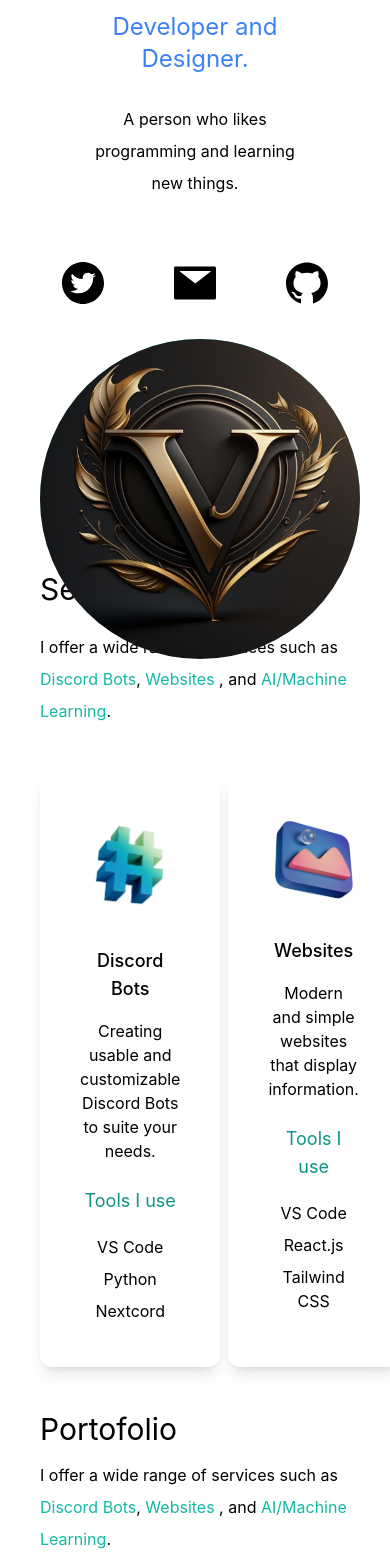
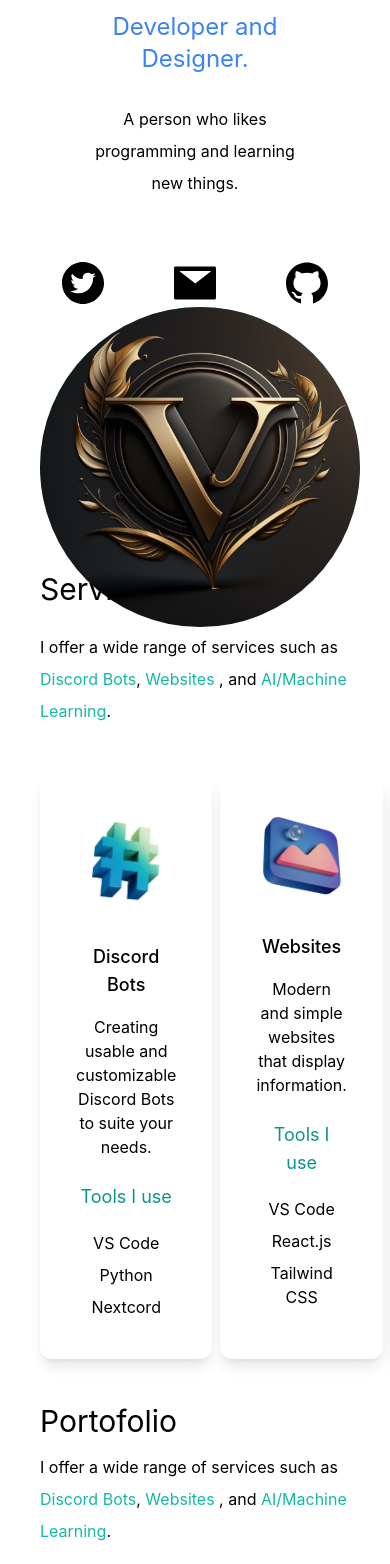
Before and after one commit to vintheruler1/vintheruler1.github.io, a Next.js app: page / in a window 390 px wide. Shown: the part 289-1853 px from the top of the page. Built offline with nearby package versions, Linux system fonts and the light colour scheme.

Commit message:
Fix mobile formatting

```diff
--- a/src/pages/index.js
+++ b/src/pages/index.js
@@ -62,7 +62,7 @@ export default function Home() {
               <AiFillGithub/>
             </a>
           </div>
-          <div className="relative mx-auto bg-gradient-to-b from-teal-500 rounded-full w-80 h-80 mt-8 bottom-22 overflow-hidden">
+          <div className="relative mx-auto bg-gradient-to-b from-teal-500 rounded-full w-80 h-80 py-10 bottom-22 overflow-hidden">
             <Image src={deved} layout="fill" objectFit="cover"/>
           </div>
         </section>
@@ -76,7 +76,7 @@ export default function Home() {
           </div>
 
           <div className="lg: flex gap-2">
-            <div className="text-center shadow-lg p-10 rounded-xl my-10 dark:bg-gray-500">
+            <div className="text-center shadow-lg p-9 rounded-xl my-10 dark:bg-gray-500">
               <Image src={code} width={100} height={100}/>
               <h3 className = "text-lg font-medium pt-8 pb-2">Discord Bots</h3>
               <p className = "py-2">
@@ -88,7 +88,7 @@ export default function Home() {
               <p className="text-black py-1">Nextcord</p>
             </div>
 
-            <div className="text-center shadow-lg p-10 rounded-xl my-10 dark:bg-gray-500">
+            <div className="text-center shadow-lg p-9 rounded-xl my-10 dark:bg-gray-500">
               <Image src={design} width={100} height={100}/>
               <h3 className = "text-lg font-medium pt-8 pb-2">Websites</h3>
               <p className = "py-2">
@@ -100,7 +100,7 @@ export default function Home() {
               <p className="text-black py-1">Tailwind CSS</p>
             </div>
 
-            <div className="text-center shadow-lg p-10 rounded-xl my-10 dark:bg-gray-500">
+            <div className="text-center shadow-lg p-9 rounded-xl my-10 dark:bg-gray-500">
               <Image src={consulting} width={100} height={100}/>
               <h3 className = "text-lg font-medium pt-8 pb-2">AI/Machine Learning</h3>
               <p className = "py-2">
```
